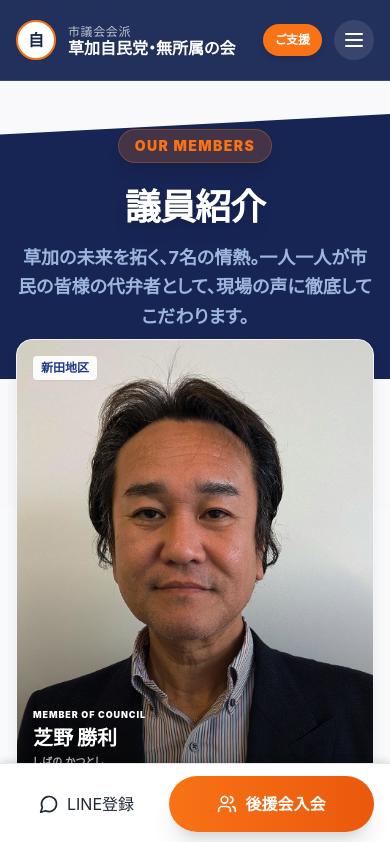
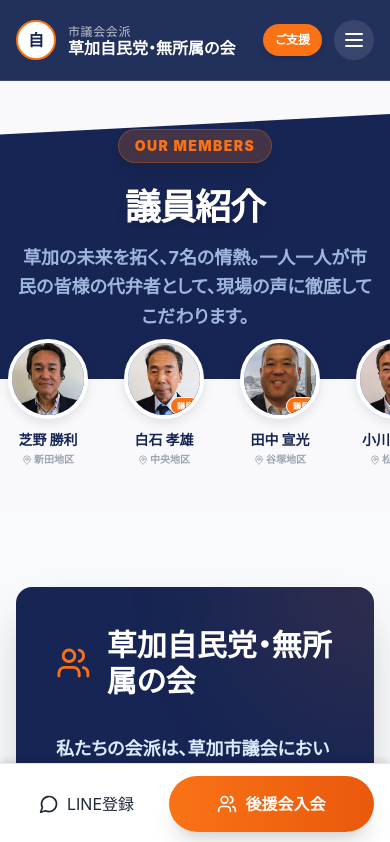
Before and after one commit to owl-onoueip/soka-jimin-hp, a Next.js app: page /members in a window 390 px wide. Shown: the top 842 px of the page. Built offline with nearby package versions, Linux system fonts and the light colour scheme.

Commit message:
Save: Stable state with circular mobile members list before detail page overhaul

```diff
--- a/src/app/globals.css
+++ b/src/app/globals.css
@@ -98,3 +98,12 @@
 .animate-fade-in {
   animation: fadeIn 0.8s ease-out forwards;
 }
+
+/* スクロールバー非表示ユーティリティ */
+.scrollbar-hide::-webkit-scrollbar {
+  display: none;
+}
+.scrollbar-hide {
+  -ms-overflow-style: none;
+  scrollbar-width: none;
+}
--- a/src/app/members/MembersClient.tsx
+++ b/src/app/members/MembersClient.tsx
@@ -34,9 +34,45 @@
 
             <div className="container mx-auto px-4 -mt-10 relative z-10">
                 {/* 議員グリッド */}
-                <div className="grid grid-cols-1 md:grid-cols-2 lg:grid-cols-4 gap-6">
-                    {members.map((member, i) => (
+                {/* PC/タブレット用: グリッド表示 (lg以上で表示) */}
+                <div className="hidden lg:grid grid-cols-4 gap-6">
+                    {members.map((member) => (
                         <MemberCard key={member.id} member={member} />
+                    ))}
+                </div>
+
+                {/* スマホ/タブレット用: Radiko風（丸アイコン横スクロール）表示 (lg未満で表示) */}
+                <div className="lg:hidden flex gap-5 overflow-x-auto pb-6 snap-x snap-mandatory scrollbar-hide -mx-4 px-6 items-start">
+                    {members.map((member) => (
+                        <Link
+                            key={`mobile-${member.id}`}
+                            href={`/members/${member.id}`}
+                            className="flex-shrink-0 w-24 snap-start flex flex-col items-center group active:scale-95 transition-transform"
+                        >
+                            {/* 丸いアイコン */}
+                            <div className="relative w-20 h-20 rounded-full border-4 border-white shadow-[0_4px_12px_rgba(0,0,0,0.1)] overflow-hidden mb-3 bg-gradient-to-br from-primary-400 to-primary-700">
+                                <div
+                                    className="w-full h-full bg-cover bg-center"
+                                    style={{ backgroundImage: `url(${member.photo})` }}
+                                    role="img"
+                                    aria-label={member.name}
+                                />
+                                {/* 役職ミニバッジ (あれば) */}
+                                {member.position && (
+                                    <div className="absolute bottom-0 right-0 bg-accent-500 text-white text-[8px] font-black px-1.5 py-0.5 rounded-full border border-white shadow-sm">
+                                        {member.position.includes("団長") ? "団長" : "議員"}
+                                    </div>
+                                )}
+                            </div>
+                            {/* 名前と地区 */}
+                            <div className="text-center">
+                                <p className="text-sm font-black text-primary-900 leading-tight mb-1">{member.name}</p>
+                                <p className="text-[10px] font-bold text-gray-400 flex items-center justify-center gap-0.5">
+                                    <MapPin size={10} />
+                                    {member.area}
+                                </p>
+                            </div>
+                        </Link>
                     ))}
                 </div>
 
```
